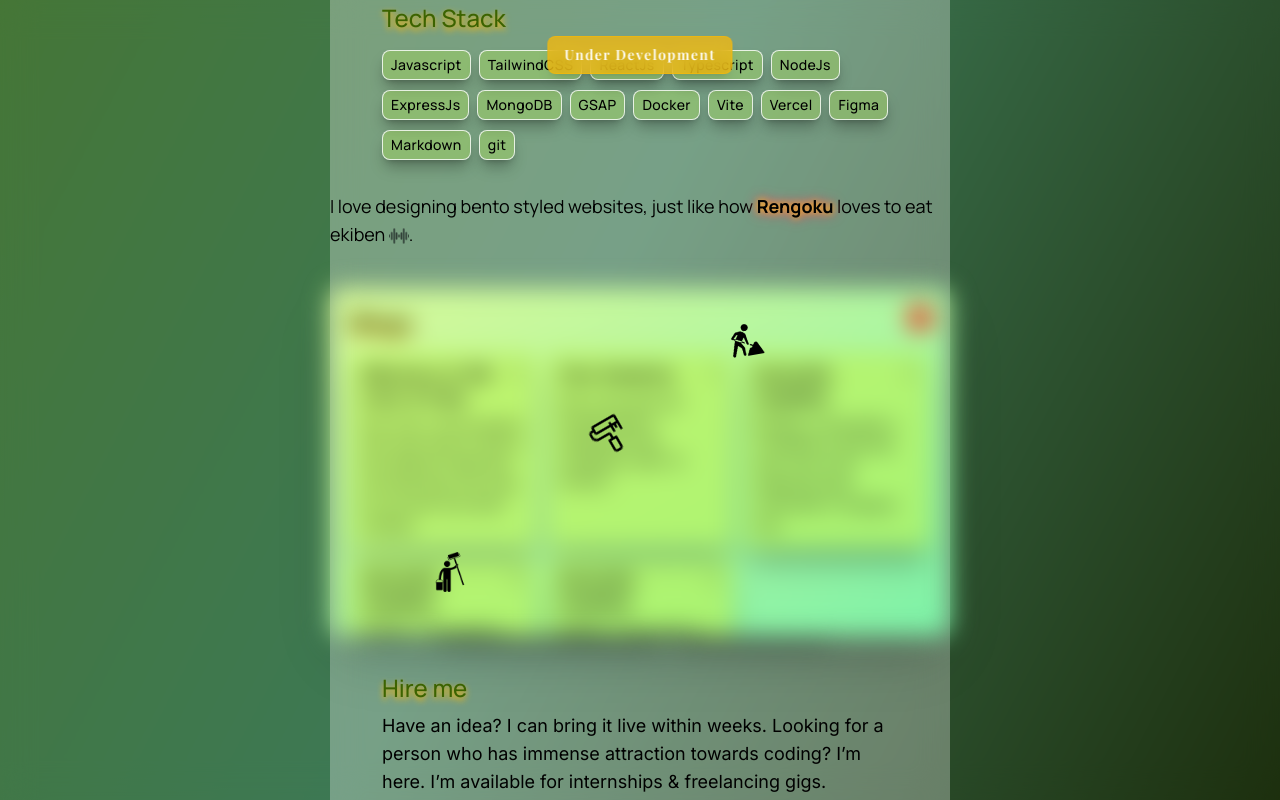
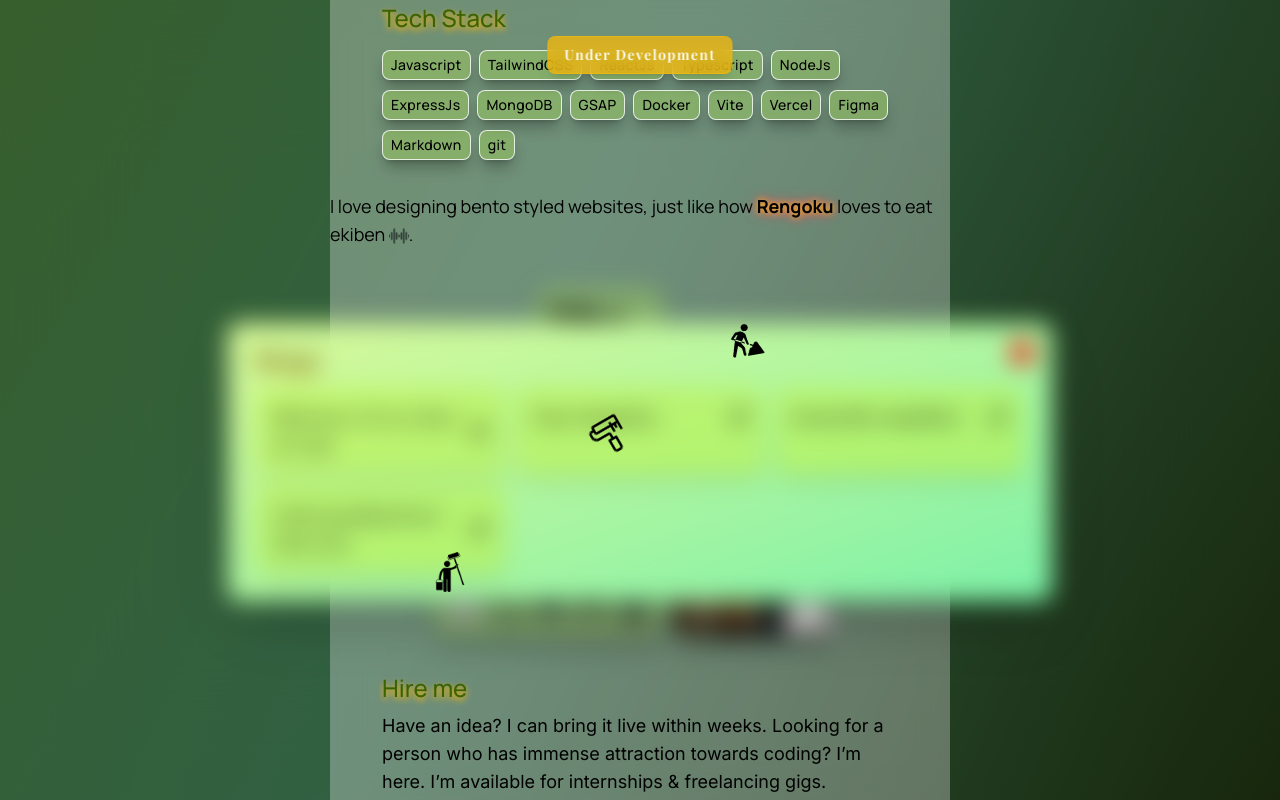
Before and after one commit to DarkkkSoul/portfolio2, a React (Vite) app: page / in a window 1280 px wide. Both pictures are taken after a click on the element "Blogs". Shown: the part 1500-2300 px from the top of the page. Built offline with nearby package versions, Linux system fonts and the light colour scheme; grey boxes are pictures that could not be loaded; a web font is replaced by a local one.

Commit message:
finishing blog design

```diff
--- a/src/App.jsx
+++ b/src/App.jsx
@@ -11,30 +11,30 @@ import SmBento from './components/SmBento.jsx';
 
 function App() {
 
-   // useGSAP(() => {
-   //    const ctx = gsap.context(() => {
-   //       gsap.set('.gsap-animate', {
-   //          yPercent: 50,
-   //          autoAlpha: 0,
-   //          willChange: 'transform, opacity',
-   //          force3D: true,
-   //       });
+   useGSAP(() => {
+      const ctx = gsap.context(() => {
+         gsap.set('.gsap-animate', {
+            yPercent: 50,
+            autoAlpha: 0,
+            willChange: 'transform, opacity',
+            force3D: true,
+         });
 
-   //       requestAnimationFrame(() => {
-   //          gsap.to('.gsap-animate', {
-   //             yPercent: 0,
-   //             autoAlpha: 1,
-   //             duration: 0.9,
-   //             stagger: 0.06,
-   //             ease: 'power2.out',
-   //             force3D: true,
-   //             lazy: false,
-   //             clearProps: 'willChange',
-   //          });
-   //       });
-   //    });
-   //    return () => ctx.revert();
-   // }, []);
+         requestAnimationFrame(() => {
+            gsap.to('.gsap-animate', {
+               yPercent: 0,
+               autoAlpha: 1,
+               duration: 0.9,
+               stagger: 0.06,
+               ease: 'power2.out',
+               force3D: true,
+               lazy: false,
+               clearProps: 'willChange',
+            });
+         });
+      });
+      return () => ctx.revert();
+   }, []);
 
    const { isOpen } = useModal();
    return (
@@ -45,7 +45,7 @@ function App() {
          </div>
 
          {isOpen && (
-            <div className="fixed inset-0 backdrop-blur-lg bg-black/50 overflow-hidden" />
+            <div className="fixed inset-0 backdrop-blur-3xl bg-black/60 overflow-hidden" />
          )}
 
          <div className='bg-gradient-to-br from-lime-400 from-0% via-green-300 via-60% to-lime-900 h-full w-full flex items-center justify-center sm:p-5 p-4'>
--- a/src/Arrays/blogs.js
+++ b/src/Arrays/blogs.js
@@ -18,15 +18,9 @@ const blogArray = [
         link: 'https://understand-dockerfile.hashnode.dev/simplifying-dockerfile-commands',
     },
     {
-        id: 3,
-        title: 'Dockerfile simplified',
-        description: 'Building a Dockerfile is considered a daunting task, here I\'ll be explaning these commands in simpliest way.',
-        link: 'https://understand-dockerfile.hashnode.dev/simplifying-dockerfile-commands',
-    },
-    {
-        id: 3,
-        title: 'Dockerfile simplified',
-        description: 'Building a Dockerfile is considered a daunting task, here I\'ll be explaning these commands in simpliest way.',
+        id: 4,
+        title: 'Understanding React Lifecycles',
+        description: 'React\’s lifecycle isn\’t just mount, update, unmount. Each phase has distinct methods that React executes internally. ',
         link: 'https://understand-dockerfile.hashnode.dev/simplifying-dockerfile-commands',
     },
 ]
--- a/src/components/Bento.jsx
+++ b/src/components/Bento.jsx
@@ -1,4 +1,4 @@
-import React, { useEffect, useRef, useState } from 'react'
+import React, { useEffect, useState } from 'react'
 import '../styles/App.css'
 import Blog from './Blog'
 import blogArray from '../Arrays/blogs'
@@ -66,10 +66,10 @@ function Bento() {
 
             {
                isOpen &&
-               <div className='fixed inset-0 z-50 flex items-start justify-end p-4 sm:p-5 overflow-auto backdrop-blur-md bg-gradient-to-br from-lime-200 to-green-300 rounded-xl shadow-2xl'>
+               <div className='fixed left-1/2 top-1/2 -translate-x-1/2 -translate-y-1/2 z-100 flex p-4 sm:pt-5 pb-7 px-7 bg-gradient-to-br from-lime-200 to-green-300 rounded-xl shadow-2xl'>
                   <div className='w-full sm:w-3xl flex flex-col gap-y-3'>
 
-                     <div className='text-xl sm:text-2xl text-lime-900 font-extrabold drop-shadow-md drop-shadow-amber-500 text-center sm:text-left'>
+                     <div className='text-xl sm:text-2xl text-lime-900 font-extrabold drop-shadow-md drop-shadow-amber-500 text-center sm:text-left font-manrope-400 tracking-wide'>
                         Blogs
                      </div>
 
--- a/src/components/Blog.jsx
+++ b/src/components/Blog.jsx
@@ -2,17 +2,18 @@ import React from 'react'
 
 function Blog({ title, description, link }) {
     return (
-        <div className='bg-lime-300/60 text-istok-400 p-3 rounded-md shadow-xl/25 flex flex-col gap-y-1 hover:shadow-sm/30 transition-all z-60'>
-
-            <div className='flex justify-between'>
-                <div className='w-44 text-istok-700 text-md'>{title}</div>
-                <div>
-                    <a href={link} target='_blank'><img src="/utils/view.png" className='w-4 pt-0.5' /></a>
+        <div className='bg-lime-300/60 p-4 rounded-xl shadow-lg hover:shadow-xl hover:scale-101 transition-all duration-200 '>
+            <div className='flex justify-between items-center'>
+                <div className='text-lg font-semibold flex-1 pr-2 font-playfair'>{title}</div>
+                <div className='flex-shrink-0'>
+                    <a href={link} target='_blank' className='block cursor-pointer'>
+                        <svg className='w-5 h-5' fill='none' stroke='currentColor' viewBox='0 0 24 24'>
+                            <path strokeLinecap='round' strokeLinejoin='round' strokeWidth={2} d='M10 6H6a2 2 0 00-2 2v10a2 2 0 002 2h10a2 2 0 002-2v-4M14 4h6m0 0v6m0-6L10 14' />
+                        </svg>
+                    </a>
                 </div>
             </div>
-
-            <div className='text-sm'>{description}</div>
-        </div>
+        </div >
     )
 }
 
```
